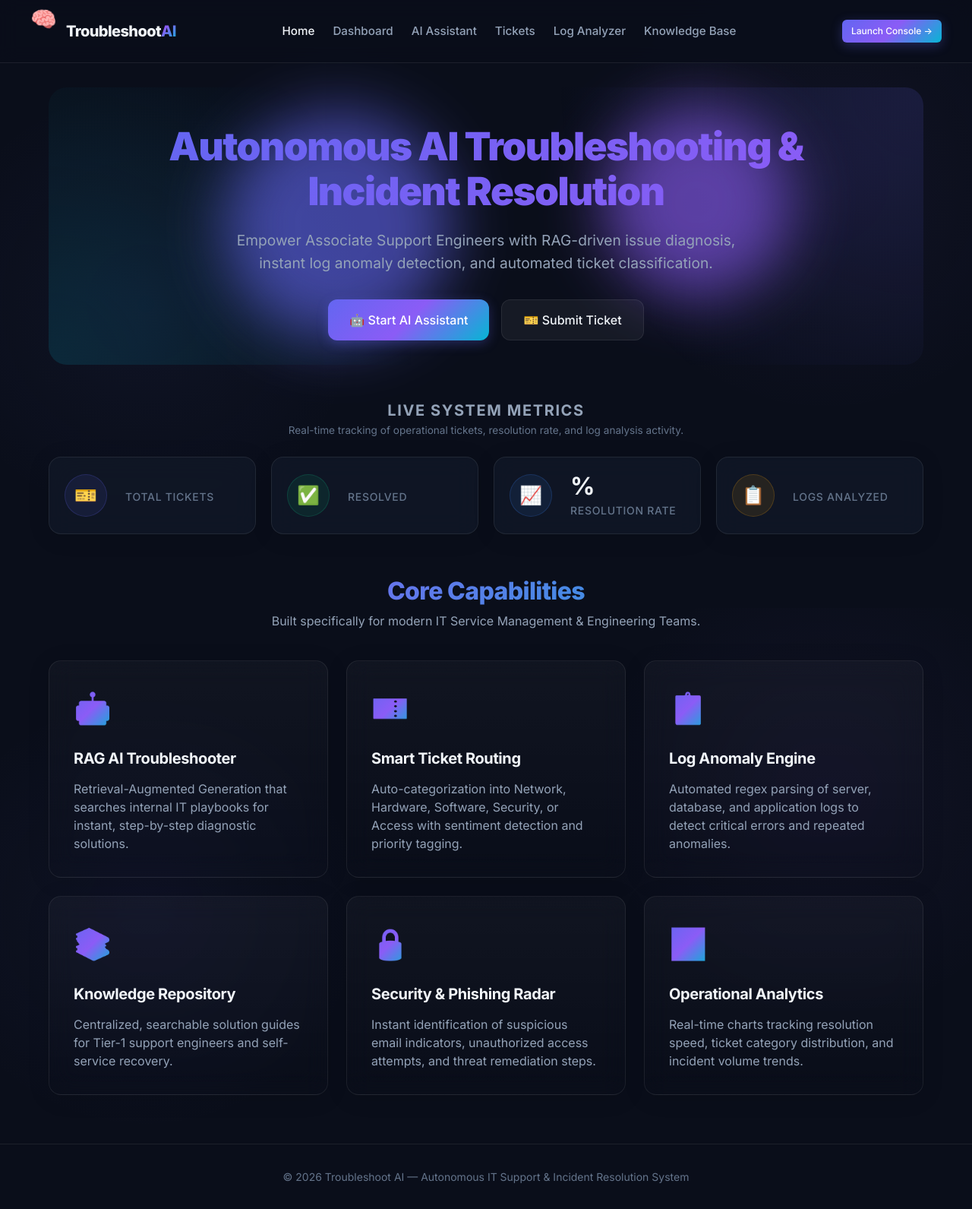
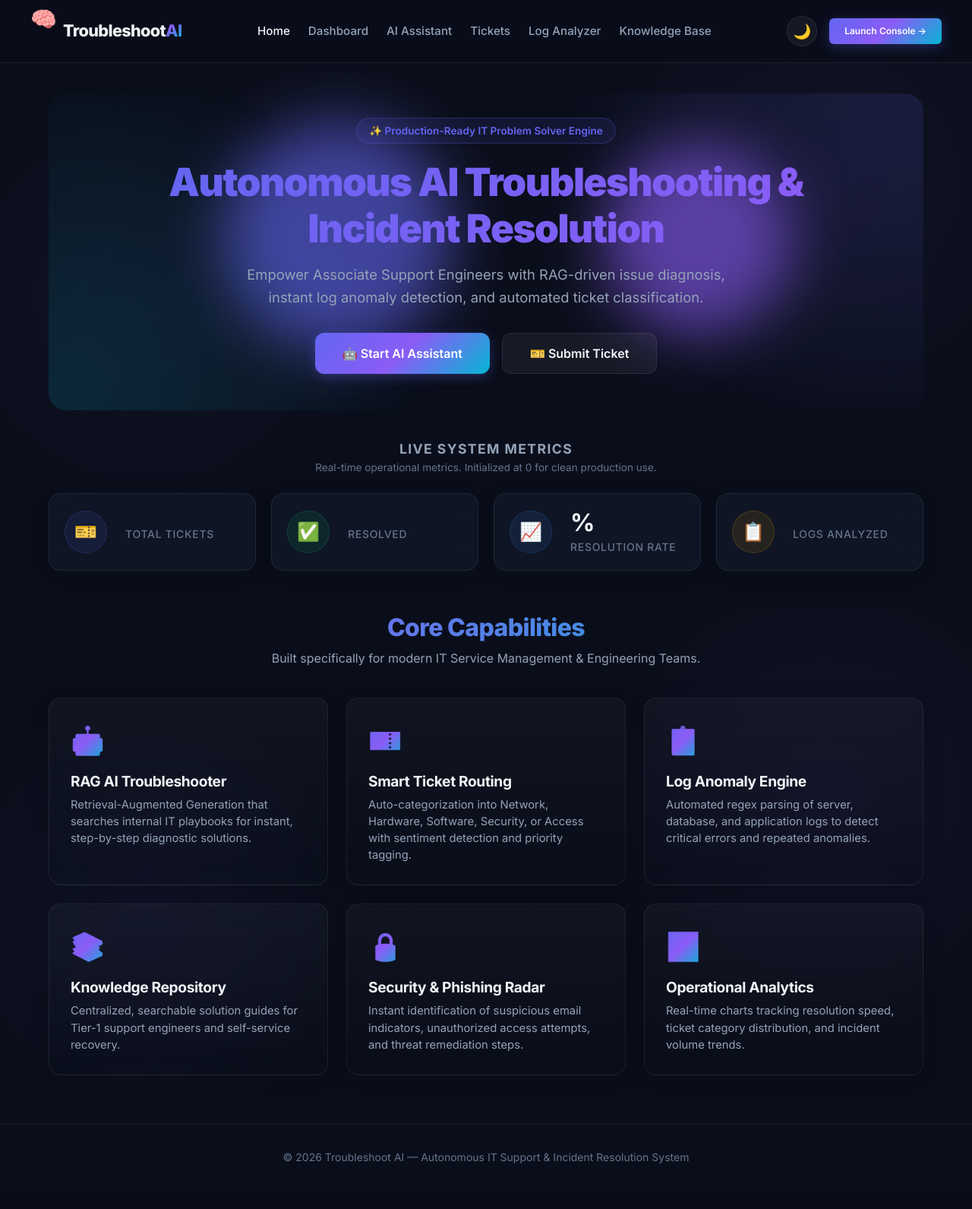
Before and after one commit to Muthupandi6336/Troubleshoot_AI, a Django app: page / in a window 1280 px wide. Shown: the whole page at 76% size. After the commit the page ends 1531 px from the top, so only its background shows below. Run offline with Django 4.2, Linux system fonts and the light colour scheme.

Commit message:
Fix hero section alignment and landing page header layout

```diff
--- a/templates/core/index.html
+++ b/templates/core/index.html
@@ -1,7 +1,7 @@
 {% extends 'base.html' %}
 {% load static %}
 
-{% block title %}Troubleshoot AI — Intelligent IT Problem Solver{% endblock %}
+{% block title %}Troubleshoot AI — Autonomous IT Support & Incident Resolution{% endblock %}
 
 {% block main_class %}no-sidebar{% endblock %}
 {% block sidebar %}{% endblock %}
@@ -9,10 +9,11 @@
 {% block content %}
 <!-- Top Header Navigation for Landing Page -->
 <header class="landing-nav">
-  <div class="logo">
-    <span class="logo-icon">🧠</span>
-    <h1 class="logo-text">Troubleshoot<span class="text-gradient">AI</span></h1>
+  <div class="logo" style="display: flex; align-items: center; gap: 0.5rem;">
+    <span class="logo-icon" style="font-size: 1.75rem;">🧠</span>
+    <h1 class="logo-text" style="font-size: 1.35rem; font-weight: 800; margin: 0;">Troubleshoot<span class="text-gradient">AI</span></h1>
   </div>
+
   <nav class="landing-nav-links">
     <a href="{% url 'index' %}" class="landing-nav-link active">Home</a>
     <a href="{% url 'dashboard' %}" class="landing-nav-link">Dashboard</a>
@@ -21,49 +22,58 @@
     <a href="{% url 'log_analyzer' %}" class="landing-nav-link">Log Analyzer</a>
     <a href="{% url 'knowledge_base' %}" class="landing-nav-link">Knowledge Base</a>
   </nav>
-  <div>
-    <a href="{% url 'dashboard' %}" class="btn btn-primary btn-sm rounded-full px-4">
+
+  <div style="display: flex; align-items: center; gap: 1rem;">
+    <button class="theme-toggle" id="themeToggleNav" title="Toggle Light/Dark Mode" onclick="toggleTheme()" style="margin: 0;">🌙</button>
+    <a href="{% url 'dashboard' %}" class="btn btn-primary btn-sm rounded-full" style="padding: 0.5rem 1.25rem; font-weight: 600;">
       Launch Console &rarr;
     </a>
   </div>
 </header>
 
-<div style="width: 100%; max-width: 1200px; margin: 0 auto; padding: 2rem 1.5rem 4rem;">
+<!-- Main Wrapper -->
+<div style="width: 100%; max-width: 1200px; margin: 0 auto; padding: 2.5rem 1.5rem 4rem;">
+
   <!-- Hero Section -->
-  <section class="hero-section">
+  <section class="hero-section" style="padding: 2rem 1rem 3rem;">
     <div class="hero-bg"></div>
     <div class="orb orb-1"></div>
     <div class="orb orb-2"></div>
 
-    <h1 class="hero-title text-gradient animate-fadeInUp">
+    <div style="display: inline-flex; align-items: center; gap: 0.5rem; background: rgba(99, 102, 241, 0.1); border: 1px solid rgba(99, 102, 241, 0.25); padding: 0.35rem 1rem; border-radius: 9999px; font-size: 0.85rem; color: var(--accent-primary); font-weight: 600; margin-bottom: 1.25rem;">
+      ✨ Production-Ready IT Problem Solver Engine
+    </div>
+
+    <h1 class="hero-title text-gradient animate-fadeInUp" style="font-size: clamp(2.2rem, 4vw, 3.6rem); max-width: 900px; margin-bottom: 1rem; line-height: 1.2;">
       Autonomous AI Troubleshooting & Incident Resolution
     </h1>
-    <p class="hero-subtitle animate-fadeInUp delay-1">
+
+    <p class="hero-subtitle animate-fadeInUp delay-1" style="font-size: clamp(1rem, 1.6vw, 1.15rem); color: var(--text-secondary); max-width: 680px; margin: 0 auto 2rem; line-height: 1.6;">
       Empower Associate Support Engineers with RAG-driven issue diagnosis, instant log anomaly detection, and automated ticket classification.
     </p>
 
-    <div class="hero-cta animate-fadeInUp delay-2">
-      <a href="{% url 'chatbot' %}" class="btn btn-primary btn-lg rounded-full px-8 shadow-lg">
+    <div class="hero-cta animate-fadeInUp delay-2" style="display: flex; gap: 1rem; justify-content: center; flex-wrap: wrap;">
+      <a href="{% url 'chatbot' %}" class="btn btn-primary btn-lg rounded-full px-8 shadow-lg" style="padding: 0.85rem 2.25rem; font-weight: 600;">
         🤖 Start AI Assistant
       </a>
-      <a href="{% url 'tickets' %}" class="btn btn-secondary btn-lg rounded-full px-8">
+      <a href="{% url 'tickets' %}" class="btn btn-secondary btn-lg rounded-full px-8" style="padding: 0.85rem 2.25rem; font-weight: 600;">
         🎫 Submit Ticket
       </a>
     </div>
   </section>
 
-  <!-- Live System Operational Metrics (Real Live Data Starting at ZERO) -->
-  <section style="margin-top: 3rem; margin-bottom: 3.5rem;">
+  <!-- Live System Operational Metrics -->
+  <section style="margin-top: 2.5rem; margin-bottom: 3.5rem;">
     <div style="text-align: center; margin-bottom: 1.5rem;">
-      <h2 style="font-size: 1.25rem; font-weight: 700; color: var(--text-secondary); text-transform: uppercase; letter-spacing: 0.08em;">
+      <h2 style="font-size: 1.1rem; font-weight: 700; color: var(--text-secondary); text-transform: uppercase; letter-spacing: 0.08em;">
         Live System Metrics
       </h2>
       <p style="font-size: 0.85rem; color: var(--text-muted); margin-top: 0.25rem;">
-        Real-time tracking of operational tickets, resolution rate, and log analysis activity.
+        Real-time operational metrics. Initialized at 0 for clean production use.
       </p>
     </div>
 
-    <div class="stats-grid" style="grid-template-columns: repeat(auto-fit, minmax(220px, 1fr)); gap: 1.25rem;">
+    <div class="stats-grid" style="display: grid; grid-template-columns: repeat(auto-fit, minmax(220px, 1fr)); gap: 1.25rem;">
       <div class="card stat-card" style="padding: 1.25rem;">
         <div class="stat-icon-wrapper stat-icon-primary">🎫</div>
         <div class="stat-content">
@@ -95,7 +105,7 @@
     </div>
   </section>
 
-  <!-- Key Problem Solving Capabilities -->
+  <!-- Core Capabilities Section -->
   <section style="margin-top: 2rem;">
     <div style="text-align: center; margin-bottom: 2rem;">
       <h2 style="font-size: 2rem; font-weight: 800;" class="text-gradient">Core Capabilities</h2>
@@ -104,42 +114,42 @@
       </p>
     </div>
 
-    <div class="feature-grid">
-      <div class="card feature-card">
-        <div class="feature-icon">🤖</div>
-        <h3 class="feature-title">RAG AI Troubleshooter</h3>
-        <p class="card-body">Retrieval-Augmented Generation that searches internal IT playbooks for instant, step-by-step diagnostic solutions.</p>
+    <div class="feature-grid" style="display: grid; grid-template-columns: repeat(auto-fit, minmax(280px, 1fr)); gap: 1.5rem;">
+      <div class="card feature-card" style="padding: 1.75rem; border-radius: var(--radius-lg);">
+        <div class="feature-icon" style="font-size: 2.25rem; margin-bottom: 1rem;">🤖</div>
+        <h3 class="feature-title" style="font-size: 1.2rem; font-weight: 700; margin-bottom: 0.5rem;">RAG AI Troubleshooter</h3>
+        <p class="card-body" style="color: var(--text-secondary); font-size: 0.925rem; line-height: 1.5;">Retrieval-Augmented Generation that searches internal IT playbooks for instant, step-by-step diagnostic solutions.</p>
       </div>
-      <div class="card feature-card">
-        <div class="feature-icon">🎫</div>
-        <h3 class="feature-title">Smart Ticket Routing</h3>
-        <p class="card-body">Auto-categorization into Network, Hardware, Software, Security, or Access with sentiment detection and priority tagging.</p>
+      <div class="card feature-card" style="padding: 1.75rem; border-radius: var(--radius-lg);">
+        <div class="feature-icon" style="font-size: 2.25rem; margin-bottom: 1rem;">🎫</div>
+        <h3 class="feature-title" style="font-size: 1.2rem; font-weight: 700; margin-bottom: 0.5rem;">Smart Ticket Routing</h3>
+        <p class="card-body" style="color: var(--text-secondary); font-size: 0.925rem; line-height: 1.5;">Auto-categorization into Network, Hardware, Software, Security, or Access with sentiment detection and priority tagging.</p>
       </div>
-      <div class="card feature-card">
-        <div class="feature-icon">📋</div>
-        <h3 class="feature-title">Log Anomaly Engine</h3>
-        <p class="card-body">Automated regex parsing of server, database, and application logs to detect critical errors and repeated anomalies.</p>
+      <div class="card feature-card" style="padding: 1.75rem; border-radius: var(--radius-lg);">
+        <div class="feature-icon" style="font-size: 2.25rem; margin-bottom: 1rem;">📋</div>
+        <h3 class="feature-title" style="font-size: 1.2rem; font-weight: 700; margin-bottom: 0.5rem;">Log Anomaly Engine</h3>
+        <p class="card-body" style="color: var(--text-secondary); font-size: 0.925rem; line-height: 1.5;">Automated regex parsing of server, database, and application logs to detect critical errors and repeated anomalies.</p>
       </div>
-      <div class="card feature-card">
-        <div class="feature-icon">📚</div>
-        <h3 class="feature-title">Knowledge Repository</h3>
-        <p class="card-body">Centralized, searchable solution guides for Tier-1 support engineers and self-service recovery.</p>
+      <div class="card feature-card" style="padding: 1.75rem; border-radius: var(--radius-lg);">
+        <div class="feature-icon" style="font-size: 2.25rem; margin-bottom: 1rem;">📚</div>
+        <h3 class="feature-title" style="font-size: 1.2rem; font-weight: 700; margin-bottom: 0.5rem;">Knowledge Repository</h3>
+        <p class="card-body" style="color: var(--text-secondary); font-size: 0.925rem; line-height: 1.5;">Centralized, searchable solution guides for Tier-1 support engineers and self-service recovery.</p>
       </div>
-      <div class="card feature-card">
-        <div class="feature-icon">🔒</div>
-        <h3 class="feature-title">Security & Phishing Radar</h3>
-        <p class="card-body">Instant identification of suspicious email indicators, unauthorized access attempts, and threat remediation steps.</p>
+      <div class="card feature-card" style="padding: 1.75rem; border-radius: var(--radius-lg);">
+        <div class="feature-icon" style="font-size: 2.25rem; margin-bottom: 1rem;">🔒</div>
+        <h3 class="feature-title" style="font-size: 1.2rem; font-weight: 700; margin-bottom: 0.5rem;">Security & Phishing Radar</h3>
+        <p class="card-body" style="color: var(--text-secondary); font-size: 0.925rem; line-height: 1.5;">Instant identification of suspicious email indicators, unauthorized access attempts, and threat remediation steps.</p>
       </div>
-      <div class="card feature-card">
-        <div class="feature-icon">📊</div>
-        <h3 class="feature-title">Operational Analytics</h3>
-        <p class="card-body">Real-time charts tracking resolution speed, ticket category distribution, and incident volume trends.</p>
+      <div class="card feature-card" style="padding: 1.75rem; border-radius: var(--radius-lg);">
+        <div class="feature-icon" style="font-size: 2.25rem; margin-bottom: 1rem;">📊</div>
+        <h3 class="feature-title" style="font-size: 1.2rem; font-weight: 700; margin-bottom: 0.5rem;">Operational Analytics</h3>
+        <p class="card-body" style="color: var(--text-secondary); font-size: 0.925rem; line-height: 1.5;">Real-time charts tracking resolution speed, ticket category distribution, and incident volume trends.</p>
       </div>
     </div>
   </section>
 </div>
 
-<footer class="landing-footer">
+<footer class="landing-footer" style="text-align: center; padding: 2rem; border-top: 1px solid var(--glass-border); color: var(--text-muted); font-size: 0.875rem;">
   <p>&copy; 2026 Troubleshoot AI — Autonomous IT Support & Incident Resolution System</p>
 </footer>
 {% endblock %}
```
